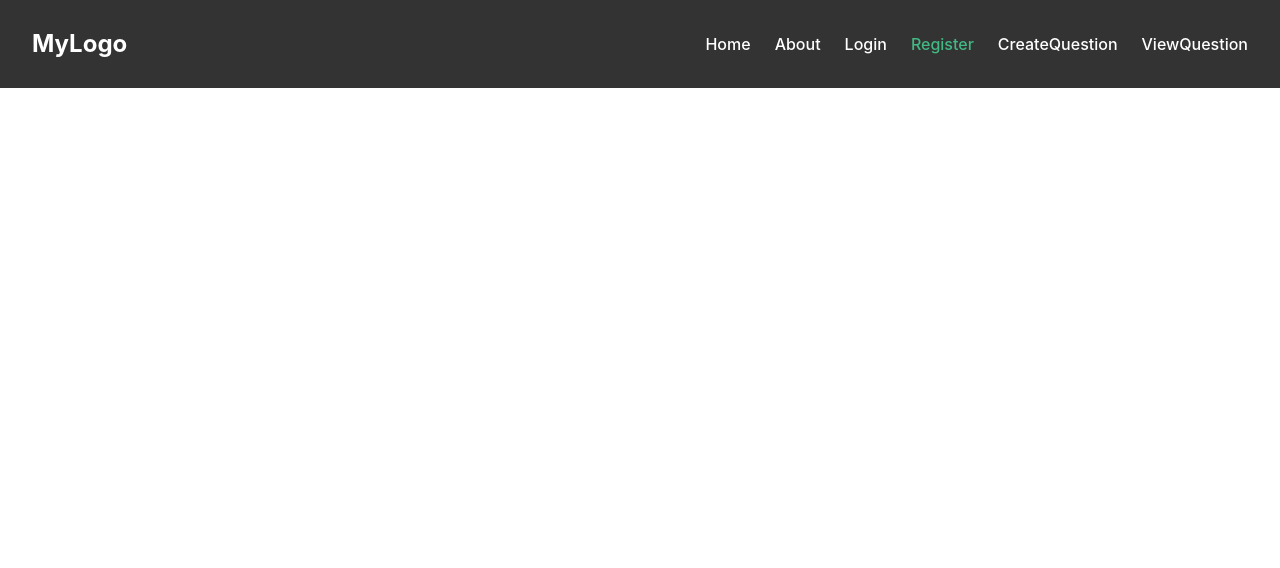
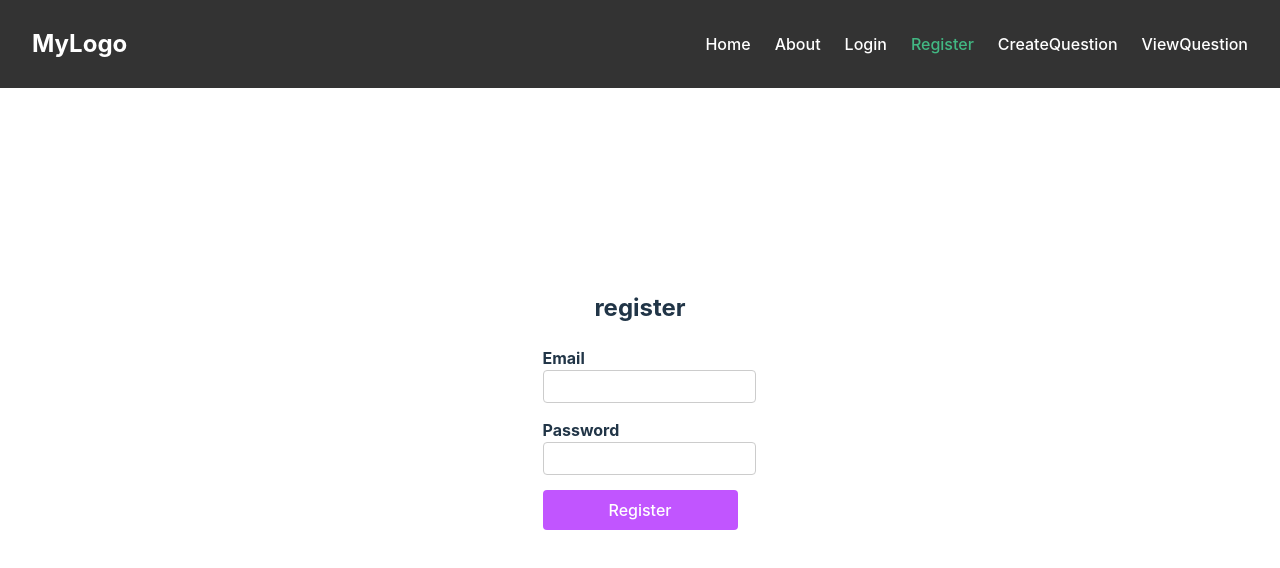
Before and after one commit to t1ww/SE65-Senior-project, a Vue app in the folder frontend/SE65-SENIOR-PROJECT/: page /register in a window 1280 px wide. Shown: the top 568 px of the page. Built offline with nearby package versions, Linux system fonts and the light colour scheme.

Commit message:
register page

```diff
--- a/frontend/SE65-SENIOR-PROJECT/src/pages/Register.vue
+++ b/frontend/SE65-SENIOR-PROJECT/src/pages/Register.vue
@@ -1,9 +1,67 @@
 <script setup lang="ts">
+import { ref } from "vue";
+
+const email = ref("");
+const password = ref("");
+const loading = ref(false);
+const error = ref("");
 </script>
 
 <template>
     <!-- Reminder: this is for professor to assign and register student account into database -->
+    <div class="register-container">
+    <h2>register</h2>
+    <form>
+      <div class="input-group">
+        <label for="email">Email</label>
+        <input type="email" id="email" v-model="email" required />
+      </div>
+      <div class="input-group">
+        <label for="password">Password</label>
+        <input type="password" id="password" v-model="password" required />
+      </div>
+      <button type="submit" :disabled="loading">{{ loading ? "Register in..." : "Register" }}</button>
+      <p v-if="error" class="error">{{ error }}</p>
+    </form>
+  </div>
 </template>
 
 <style scoped>
+.login-container {
+  max-width: 400px;
+  margin: auto;
+  padding: 50px;
+  text-align: center;
+}
+.input-group {
+  margin-bottom: 15px;
+  text-align: left;
+}
+label {
+  display: block;
+  font-weight: bold;
+}
+input {
+  width: 100%;
+  padding: 8px;
+  border: 1px solid #ccc;
+  border-radius: 4px;
+}
+button {
+  width: 100%;
+  padding: 10px;
+  background-color: #c155ff;
+  color: white;
+  border: none;
+  border-radius: 4px;
+  cursor: pointer;
+}
+button:disabled {
+  background-color: #aaa;
+  cursor: not-allowed;
+}
+.error {
+  color: red;
+  margin-top: 10px;
+}
 </style>
```
